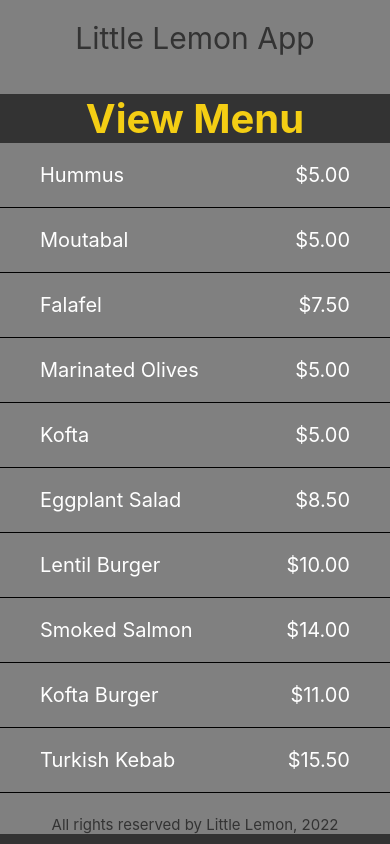
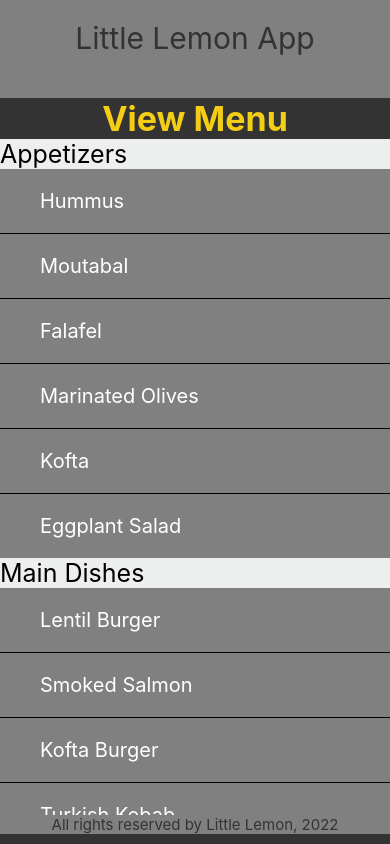
Before and after one commit to chandni117/react-native, a React Native app: screen / in a window 390 px wide. Built offline with nearby package versions, Linux system fonts and the light colour scheme.

Commit message:
rendering items with sectionList

```diff
--- a/components/MenuItems.js
+++ b/components/MenuItems.js
@@ -1,88 +1,100 @@
-import {Text,  FlatList, StyleSheet, View} from 'react-native' ;
+import {Text,  FlatList, StyleSheet, View, SectionList} from 'react-native' ;
 import React from 'react';
 
 const ItemsToDisplay = [
-    { name: 'Hummus', price: '$5.00', id: '1A' },
-    { name: 'Moutabal', price: '$5.00', id: '2B' },
-    { name: 'Falafel', price: '$7.50', id: '3C' },
-    { name: 'Marinated Olives', price: '$5.00', id: '4D' },
-    { name: 'Kofta', price: '$5.00', id: '5E' },
-    { name: 'Eggplant Salad', price: '$8.50', id: '6F' },
-    { name: 'Lentil Burger', price: '$10.00', id: '7G' },
-    { name: 'Smoked Salmon', price: '$14.00', id: '8H' },
-    { name: 'Kofta Burger', price: '$11.00', id: '9I' },
-    { name: 'Turkish Kebab', price: '$15.50', id: '10J' },
-    { name: 'Fries', price: '$3.00', id: '11K' },
-    { name: 'Buttered Rice', price: '$3.00', id: '12L' },
-    { name: 'Bread Sticks', price: '$3.00', id: '13M' },
-    { name: 'Pita Pocket', price: '$3.00', id: '14N' },
-    { name: 'Lentil Soup', price: '$3.75', id: '15O' },
-    { name: 'Greek Salad', price: '$6.00', id: '16Q' },
-    { name: 'Rice Pilaf', price: '$4.00', id: '17R' },
-    { name: 'Baklava', price: '$3.00', id: '18S' },
-    { name: 'Tartufo', price: '$3.00', id: '19T' },
-    { name: 'Tiramisu', price: '$5.00', id: '20U' },
-    { name: 'Panna Cotta', price: '$5.00', id: '21V' },
+    {
+        title: 'Appetizers',
+        data: [
+          'Hummus',
+          'Moutabal',
+          'Falafel',
+          'Marinated Olives',
+          'Kofta',
+          'Eggplant Salad',
+        ],
+      },
+      {
+        title: 'Main Dishes',
+        data: ['Lentil Burger', 'Smoked Salmon', 'Kofta Burger', 'Turkish Kebab'],
+      },
+      {
+        title: 'Sides',
+        data: [
+          'Fries',
+          'Buttered Rice',
+          'Bread Sticks',
+          'Pita Pocket',
+          'Lentil Soup',
+          'Greek Salad',
+          'Rice Pilaf',
+        ],
+      },
+      {
+        title: 'Desserts',
+        data: ['Baklava', 'Tartufo', 'Tiramisu', 'Panna Cotta'],
+      },
 ];
 
-const Item = ({name, price})  => {
+const Item = ({name})  => {
     return (
     <View style={MenuItemStyle.innerContainer}>
         <Text style={MenuItemStyle.ItemText}>{name}</Text>
-        <Text style={MenuItemStyle.ItemText}>{price}</Text>
 
     </View>
     )
 };
 
 const header = () => <Text style={MenuItemStyle.headText}>View Menu</Text>
-const Separator = () => <View style={MenuItemStyle.separator}/>
-
+const separator = () => <View style={MenuItemStyle.Separator}></View>
+const sectionHeader = ({section: {title}}) => <Text style={MenuItemStyle.sectionHeader}>{title}</Text>
 function MenuItems() {
-    const renderItem = ({item}) => {
-        <Item name={item.name}  price={item.price}/>
-    }
 
     return (
 
         <View style={MenuItemStyle.container}>
 
-                <FlatList
-                data={ItemsToDisplay}
-                keyExtractor={item => item.id}
-                renderItem={({item}) => <Item name={item.name} price={item.price} />}
+                <SectionList
+                sections={ItemsToDisplay}
+                keyExtractor={(item,index) => item+index}
+                renderItem={({item}) => <Item name={item} />}
                 ListHeaderComponent={header}
-                ItemSeparatorComponent={Separator} />
+                renderSectionHeader={sectionHeader}
+                ItemSeparatorComponent={separator}
+                />
         </View>
     );
 };
 
 const MenuItemStyle = StyleSheet.create({
     container: {
-        flex: 1,
+        flex: 0.95,
     },
     headText: {
-        fontSize: 40,
+        fontSize: 34,
         fontWeight: 'bold',
         flexWrap: 'wrap',
         color: '#F4CE14',
-        textAlign: 'center'
+        textAlign: 'center',
     },
     innerContainer: {
         paddingHorizontal: 40,
         paddingVertical: 20,
         backgroundColor: 'gray',
-        flexDirection: 'row',
-        justifyContent: 'space-between'
+
     },
     ItemText: {
         fontSize: 20,
         color: 'white'
     },
-    separator: {
+    Separator: {
         borderBottomWidth: 1,
-        backgroundColor: 'white'
+        backgroundColor: '#EDEFEE'
+    },
+    sectionHeader : {
+        fontSize: 25,
+        backgroundColor: '#EDEFEE'
     }
+
 
 });
 
```
